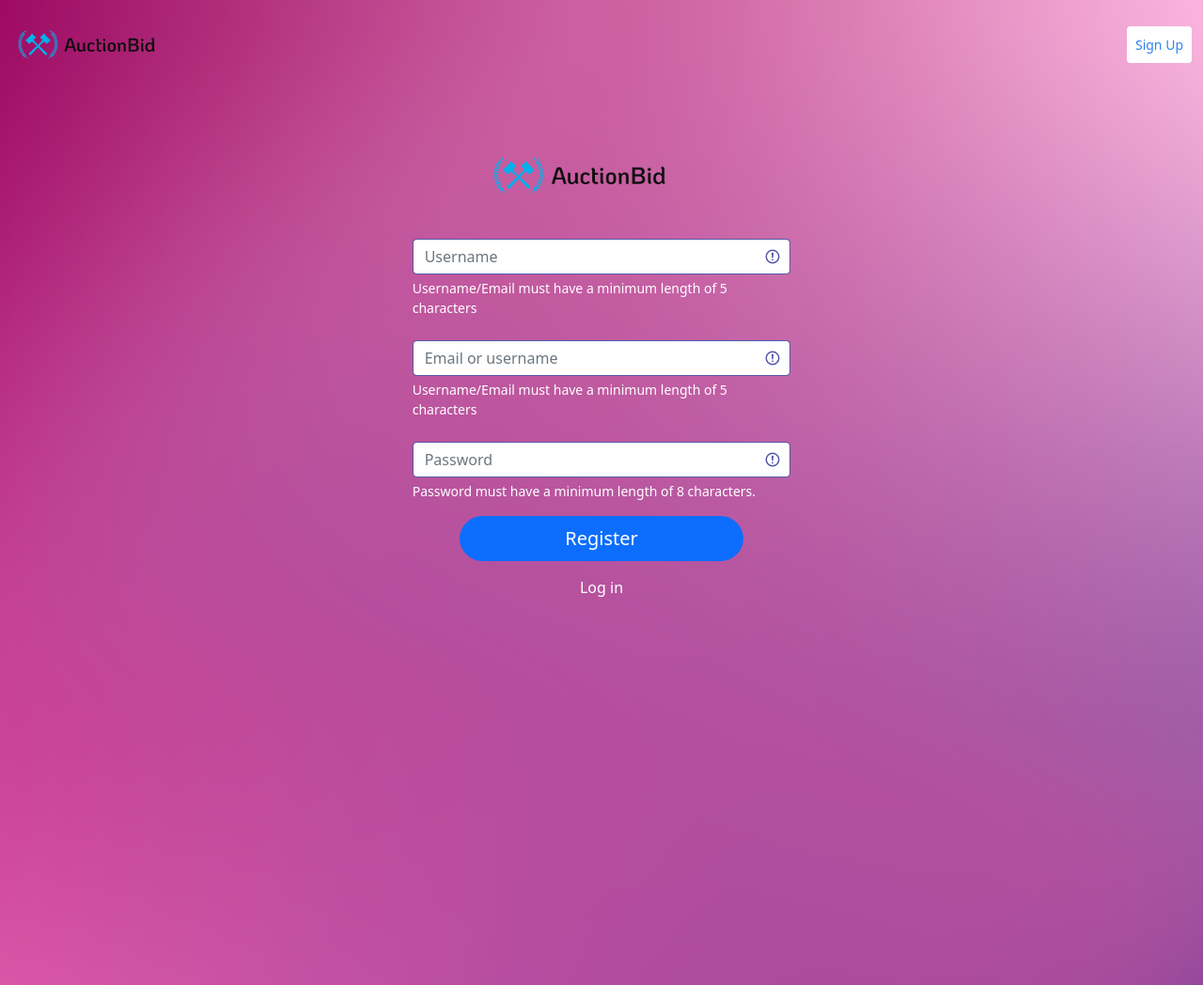
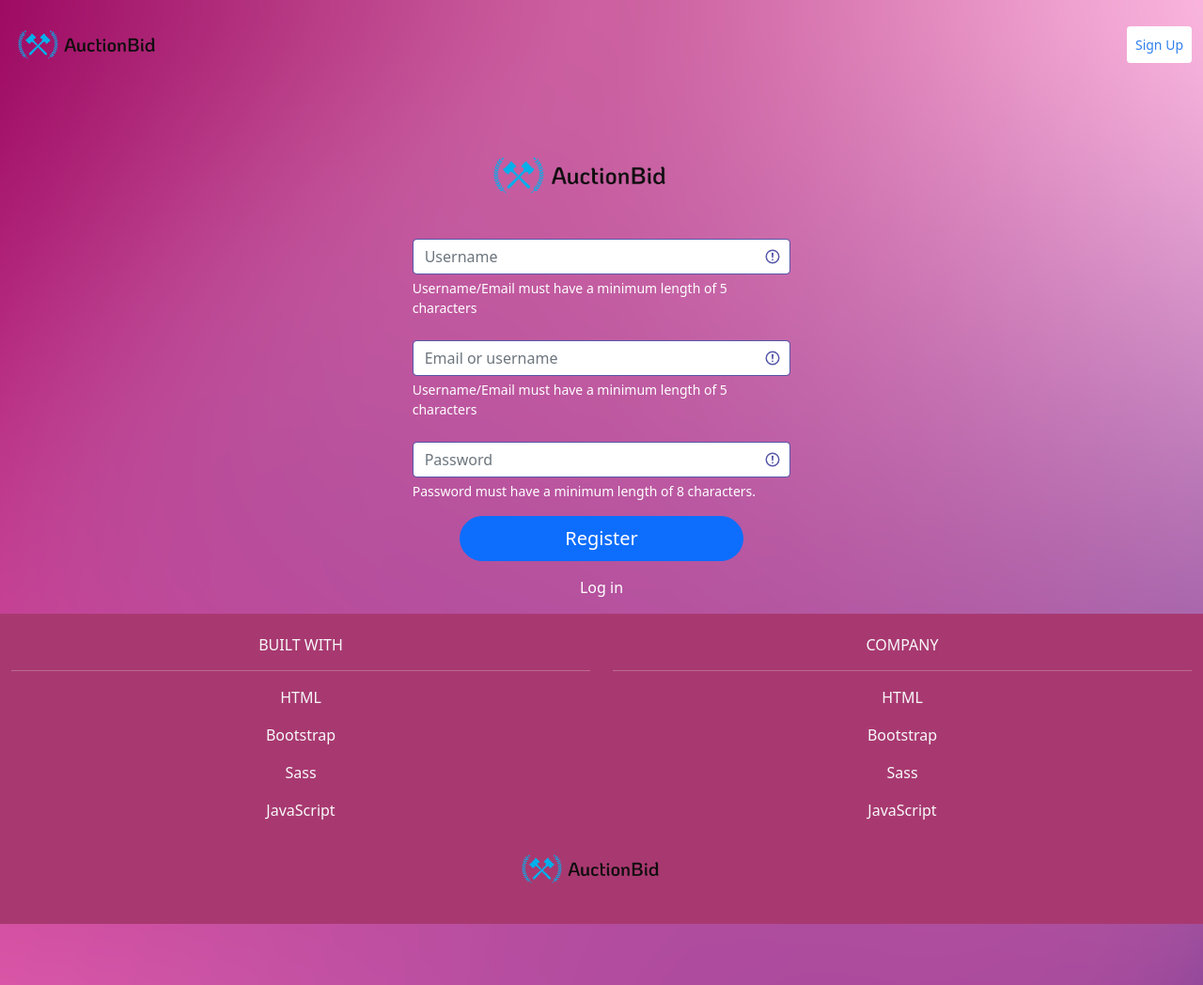
Before and after one commit to Sugal99/Semester-Project-2, a website: page register.html in a window 1280 px wide. Shown: the whole page at 94% size. Drawn offline with nearby package versions, Linux system fonts and the light colour scheme.

```diff
--- a/register.html
+++ b/register.html
@@ -128,6 +128,38 @@
         </div>
       </form>
     </main>
+
+    <footer class="container-fluid text-light py-4 text-center bg-warning">
+      <div class="row">
+        <!-- Built with section -->
+        <div class="col-md-6">
+          <h6 class="text-uppercase">Built with</h6>
+          <hr />
+          <p>HTML</p>
+          <p>Bootstrap</p>
+          <p>Sass</p>
+          <p>JavaScript</p>
+        </div>
+
+        <!-- Company section -->
+        <div class="col-md-6">
+          <h6 class="text-uppercase">Company</h6>
+          <hr />
+          <p>HTML</p>
+          <p>Bootstrap</p>
+          <p>Sass</p>
+          <p>JavaScript</p>
+        </div>
+      </div>
+
+      <!-- Logo section -->
+      <div class="row">
+        <div class="col text-center">
+          <img src="/images/websiteLogo.png" class="logo" />
+        </div>
+      </div>
+    </footer>
+
     <script src="/js/posts/register.js"></script>
     <script src="/js/posts/nav.js"></script>
   </body>
```
